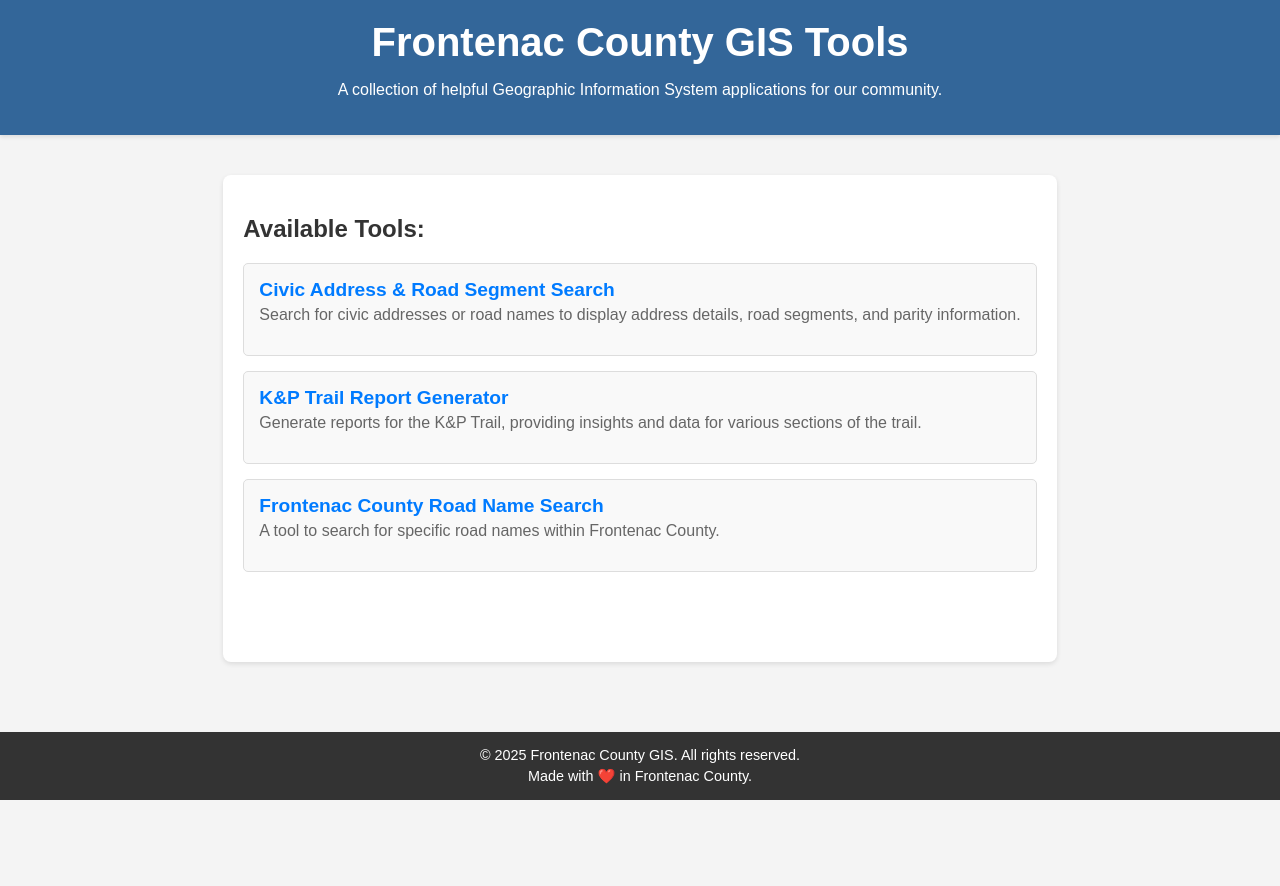
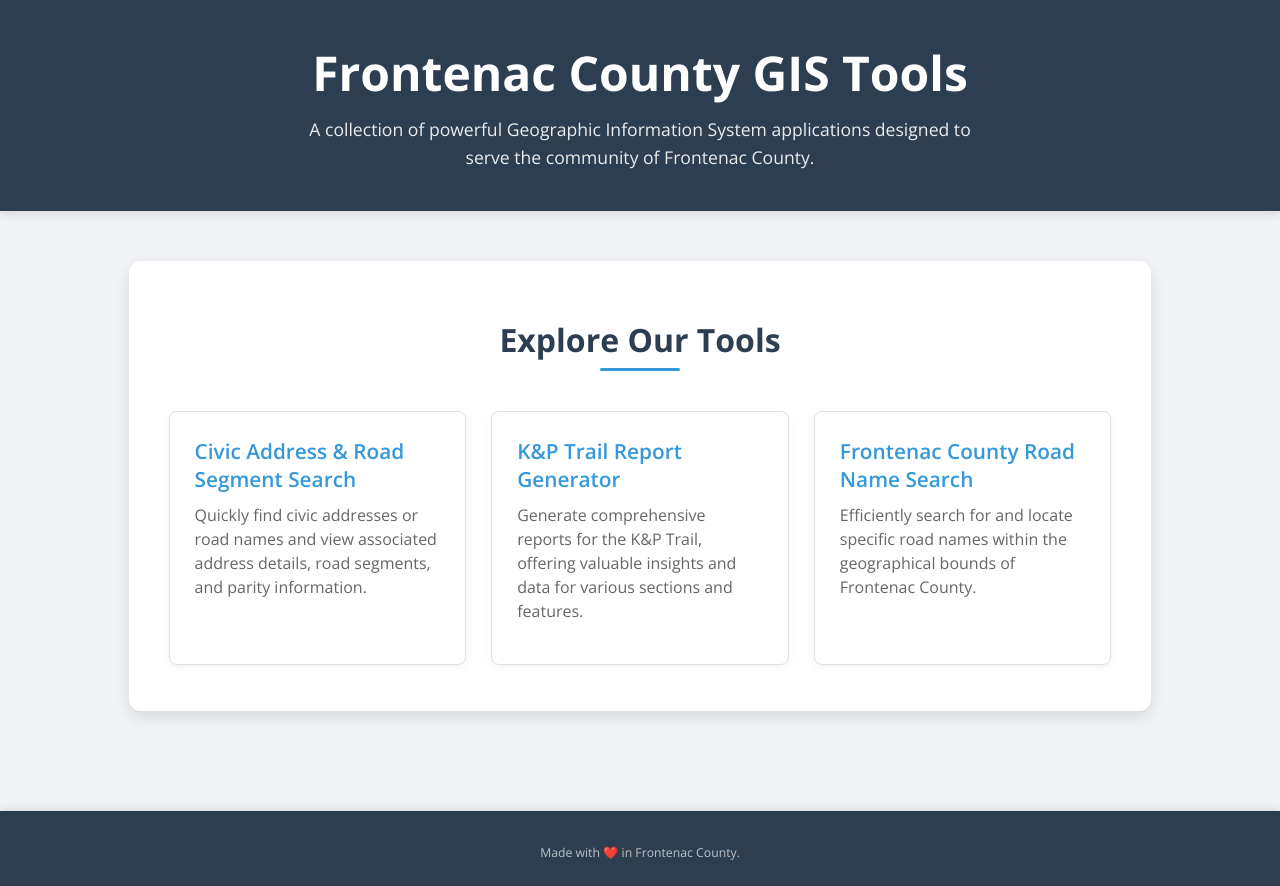
Before and after one commit to A-Charvin/fc, a plain HTML site: page index.html in a window 1280 px wide. Before the commit the page ends 800 px from the top, so only its background shows below. Drawn offline with nearby package versions, Linux system fonts and the light colour scheme.

Commit message:
Update index.html

```diff
--- a/index.html
+++ b/index.html
@@ -4,103 +4,178 @@
     <meta charset="UTF-8">
     <meta name="viewport" content="width=device-width, initial-scale=1.0">
     <title>Frontenac County GIS Tools</title>
+    <link href="https://fonts.googleapis.com/css2?family=Open+Sans:wght@400;600;700&display=swap" rel="stylesheet">
     <style>
-        /* Basic CSS for a clean look */
+        /* General Body & Typography */
         body {
-            font-family: Arial, sans-serif;
+            font-family: 'Open Sans', sans-serif;
             margin: 0;
             padding: 0;
-            background-color: #f4f4f4;
+            background-color: #f0f2f5; /* Light grey background */
             color: #333;
             display: flex;
             flex-direction: column;
-            min-height: 100vh; /* Ensures footer stays at the bottom */
+            min-height: 100vh; /* Ensures footer is always at the bottom */
         }
+
+        /* Header Section */
         header {
-            background-color: #336699;
+            background-color: #2c3e50; /* Dark blue/grey */
             color: white;
-            padding: 20px 0;
+            padding: 40px 20px;
             text-align: center;
-            box-shadow: 0 2px 4px rgba(0,0,0,0.1);
+            box-shadow: 0 4px 8px rgba(0,0,0,0.1);
         }
-        h1 {
-            margin: 0;
-            font-size: 2.5em;
+
+        header h1 {
+            margin: 0 0 10px 0;
+            font-size: 3em;
+            font-weight: 700;
         }
+
+        header p {
+            font-size: 1.1em;
+            max-width: 700px;
+            margin: 0 auto;
+            line-height: 1.6;
+            opacity: 0.9;
+        }
+
+        /* Main Content Container */
         .container {
-            flex-grow: 1; /* Allows content to push footer down */
-            max-width: 900px;
-            margin: 40px auto;
-            padding: 20px;
+            flex-grow: 1;
+            max-width: 960px;
+            margin: 50px auto;
+            padding: 30px 40px;
             background-color: white;
-            border-radius: 8px;
-            box-shadow: 0 2px 5px rgba(0,0,0,0.1);
+            border-radius: 12px;
+            box-shadow: 0 6px 15px rgba(0,0,0,0.1);
         }
+
+        .container h2 {
+            text-align: center;
+            color: #2c3e50;
+            font-size: 2em;
+            margin-bottom: 40px;
+            position: relative;
+            padding-bottom: 10px;
+        }
+
+        .container h2::after {
+            content: '';
+            position: absolute;
+            left: 50%;
+            bottom: 0;
+            transform: translateX(-50%);
+            width: 80px;
+            height: 3px;
+            background-color: #3498db; /* Blue accent */
+            border-radius: 2px;
+        }
+
+        /* Tool List Styling */
         .tool-list {
             list-style: none;
             padding: 0;
+            display: grid;
+            grid-template-columns: repeat(auto-fit, minmax(280px, 1fr)); /* Responsive grid */
+            gap: 25px; /* Space between grid items */
         }
+
         .tool-list li {
-            margin-bottom: 15px;
-            padding: 15px;
-            border: 1px solid #ddd;
-            border-radius: 5px;
-            background-color: #f9f9f9;
-            transition: background-color 0.3s ease;
+            background-color: #ffffff;
+            border: 1px solid #e0e0e0;
+            border-radius: 8px;
+            padding: 25px;
+            box-shadow: 0 2px 8px rgba(0,0,0,0.05);
+            transition: transform 0.3s ease, box-shadow 0.3s ease;
+            display: flex;
+            flex-direction: column;
         }
+
         .tool-list li:hover {
-            background-color: #e9e9e9;
+            transform: translateY(-5px); /* Lift effect on hover */
+            box-shadow: 0 8px 20px rgba(0,0,0,0.15);
         }
+
         .tool-list a {
             text-decoration: none;
-            color: #007bff;
-            font-weight: bold;
-            font-size: 1.2em;
+            color: #3498db; /* Blue for links */
+            font-weight: 600;
+            font-size: 1.3em;
+            margin-bottom: 10px;
+            display: block; /* Makes the whole link block-level */
         }
+
+        .tool-list a:hover {
+            color: #2980b9; /* Darker blue on hover */
+        }
+
         .tool-list p {
-            margin-top: 5px;
+            margin-top: 0;
             color: #666;
+            line-height: 1.5;
+            flex-grow: 1; /* Ensures descriptions take up available space */
         }
+
+        /* Footer Section */
         footer {
-            background-color: #333;
-            color: white;
+            background-color: #2c3e50; /* Dark blue/grey */
+            color: #ecf0f1; /* Light text */
             text-align: center;
-            padding: 15px 0;
-            margin-top: 30px;
+            padding: 25px 0;
+            margin-top: 50px;
             font-size: 0.9em;
+            box-shadow: 0 -2px 8px rgba(0,0,0,0.1);
         }
+
         footer span {
             display: block;
-            margin-top: 5px;
+            margin-top: 8px;
+            font-size: 0.85em;
+            color: #bdc3c7;
+        }
+
+        /* Responsive Adjustments */
+        @media (max-width: 768px) {
+            header h1 {
+                font-size: 2.2em;
+            }
+            .container {
+                margin: 30px 20px;
+                padding: 25px;
+            }
+            .tool-list {
+                grid-template-columns: 1fr; /* Single column on smaller screens */
+            }
         }
     </style>
 </head>
 <body>
     <header>
         <h1>Frontenac County GIS Tools</h1>
-        <p>A collection of helpful Geographic Information System applications for our community.</p>
+        <p>A collection of powerful Geographic Information System applications designed to serve the community of Frontenac County.</p>
     </header>
 
     <div class="container">
-        <h2>Available Tools:</h2>
+        <h2>Explore Our Tools</h2>
         <ul class="tool-list">
             <li>
                 <a href="CivicSearch.html">Civic Address & Road Segment Search</a>
-                <p>Search for civic addresses or road names to display address details, road segments, and parity information.</p>
+                <p>Quickly find civic addresses or road names and view associated address details, road segments, and parity information.</p>
             </li>
             <li>
                 <a href="KPReportGen.html">K&P Trail Report Generator</a>
-                <p>Generate reports for the K&P Trail, providing insights and data for various sections of the trail.</p>
+                <p>Generate comprehensive reports for the K&P Trail, offering valuable insights and data for various sections and features.</p>
             </li>
             <li>
                 <a href="RoadSearch.html">Frontenac County Road Name Search</a>
-                <p>A tool to search for specific road names within Frontenac County.</p>
+                <p>Efficiently search for and locate specific road names within the geographical bounds of Frontenac County.</p>
             </li>
         </ul>
     </div>
 
     <footer>
-        &copy; 2025 Frontenac County GIS. All rights reserved.
         <span>Made with ❤️ in Frontenac County.</span>
     </footer>
 </body>
```
